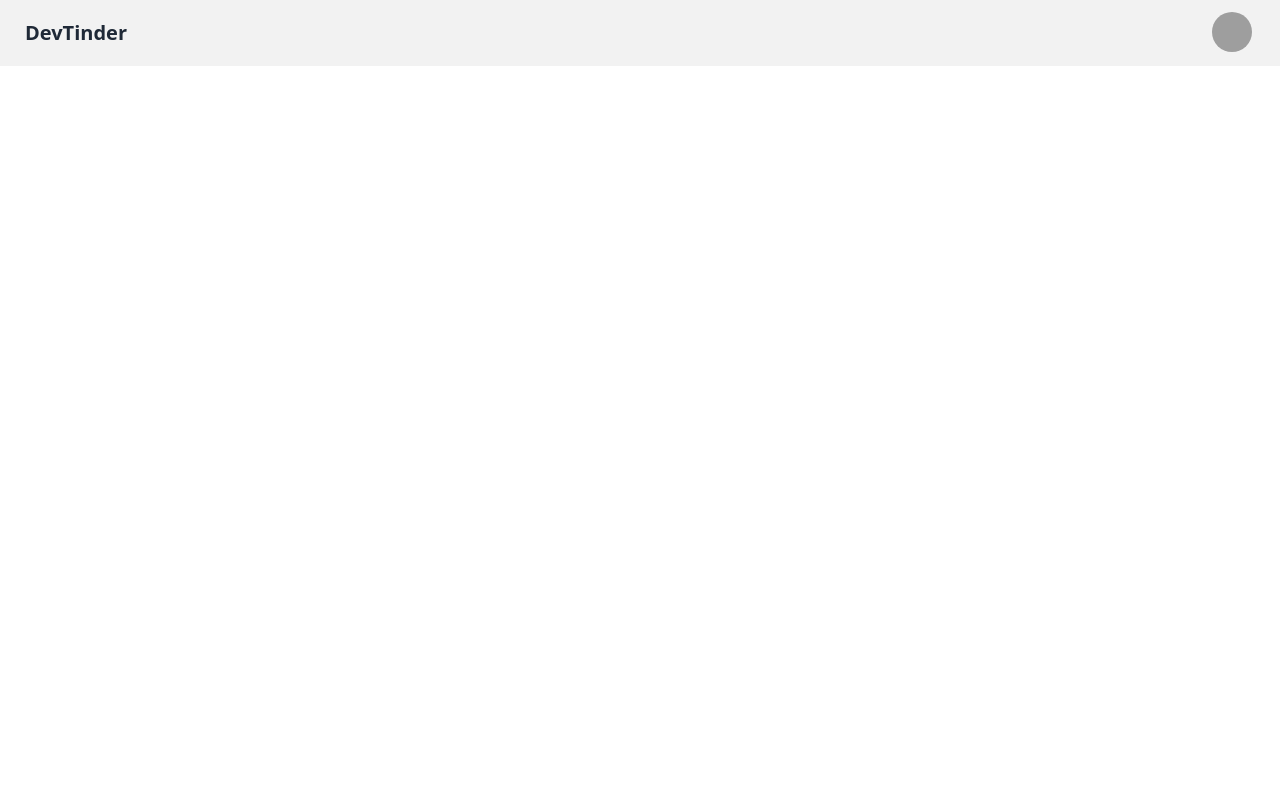
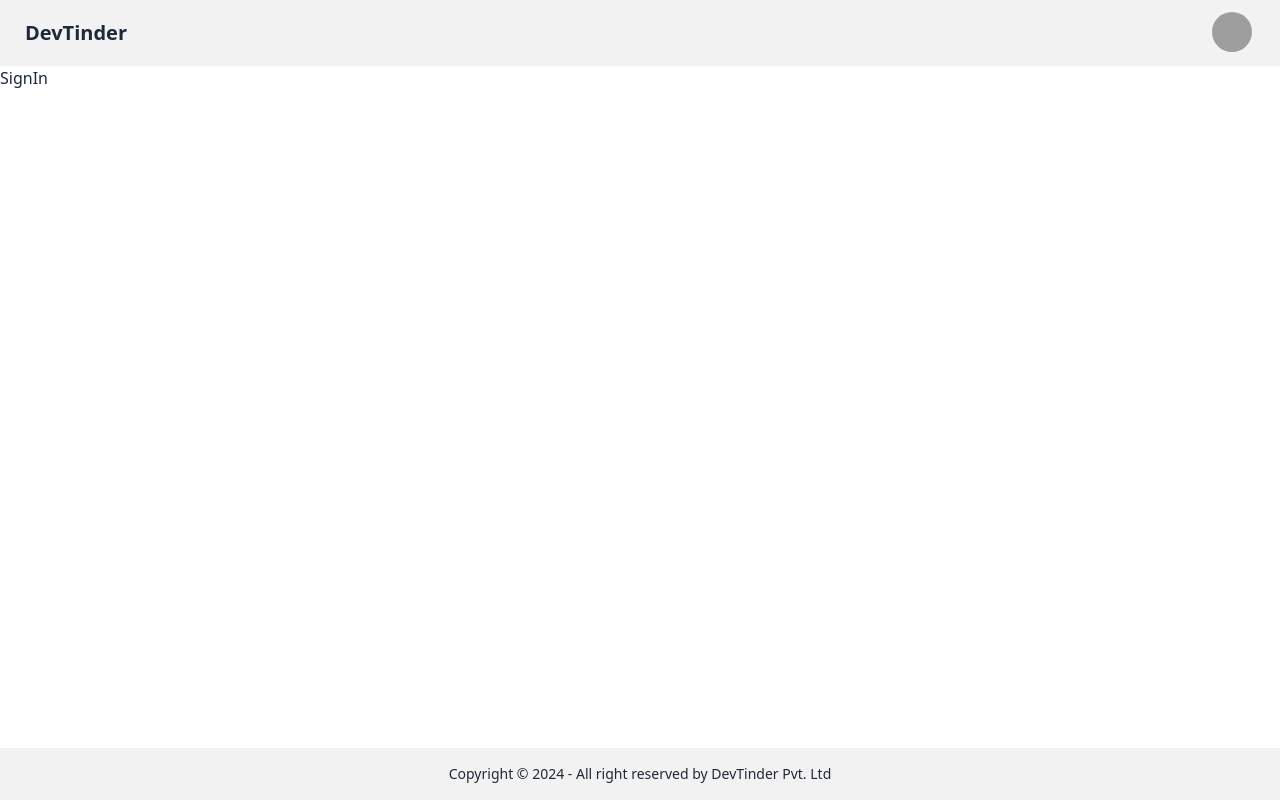
Before and after one commit to akshaygelani/devtinder, a React (Vite) app in the folder frontend/: page /signin in a window 1280 px wide. Built offline with nearby package versions, Linux system fonts and the light colour scheme; grey boxes are pictures that could not be loaded.

Commit message:
feat: setup routing

```diff
--- a/frontend/src/App.jsx
+++ b/frontend/src/App.jsx
@@ -1,7 +1,21 @@
-import Navbar from './components/navbar';
+import { BrowserRouter, Routes, Route } from 'react-router';
+import Body from './components/body';
+import SignUp from './components/signup';
+import SignIn from './components/signin';
+import Profile from './components/profile';
 
 function App() {
-  return <Navbar />;
+  return (
+    <BrowserRouter>
+      <Routes>
+        <Route path='/' element={<Body />}>
+          <Route path='/signup' element={<SignUp />} />
+          <Route path='/signin' element={<SignIn />} />
+          <Route path='/profile' element={<Profile />} />
+        </Route>
+      </Routes>
+    </BrowserRouter>
+  );
 }
 
 export default App;
--- /dev/null
+++ b/frontend/src/components/body.jsx
@@ -0,0 +1,14 @@
+import { Outlet } from 'react-router';
+import NavBar from './navbar';
+import Footer from './footer';
+
+function Body() {
+  return (
+    <>
+      <NavBar />
+      <Outlet />
+      <Footer />
+    </>
+  );
+}
+export default Body;
```
